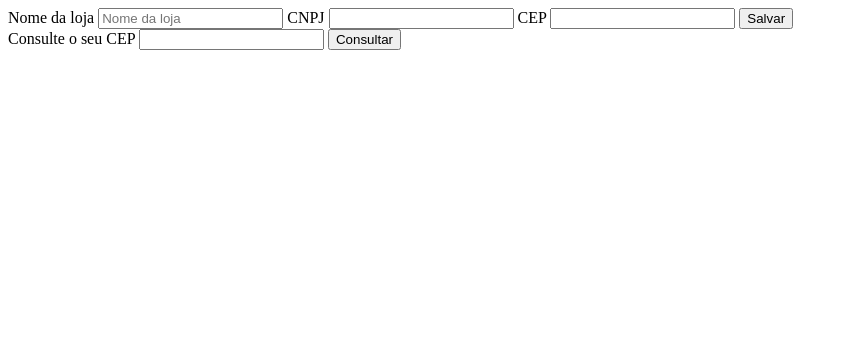
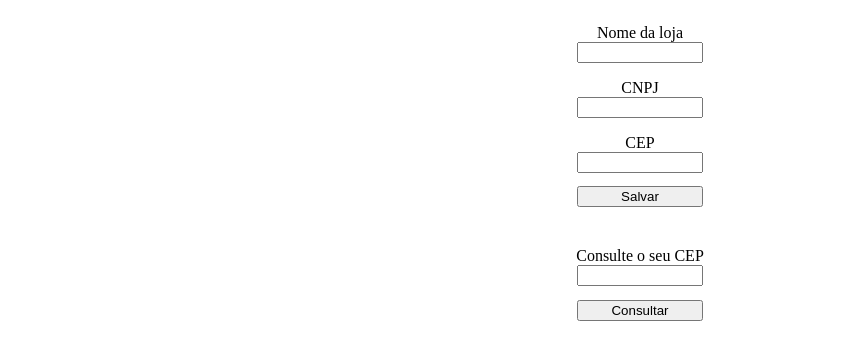
Before and after one commit to arailson/CarRentFront, a plain HTML site: page index.html in a window 1280 px wide. Shown: the whole page, without its empty margins (0-848 px from the left). Drawn offline with nearby package versions, Linux system fonts and the light colour scheme; some packages are replaced by stand-ins of ours; a script that the page names is missing.

Commit message:
Pequeno css

```diff
--- /dev/null
+++ b/gang.css
@@ -0,0 +1,38 @@
+.formulario {
+  display: flex;
+  flex-direction: column;
+  align-items: center;
+}
+
+.formulario label {
+  width: fit-content;
+  margin-top: 1em;
+}
+
+.formulario input {
+  width: 10%;
+}
+
+#btnSave {
+  margin-top: 1em;
+}
+
+.consultaCep {
+  display: flex;
+  flex-direction: column;
+  align-items: center;
+  margin-top: 2.5em;
+}
+
+.consultaCep label {
+  width: fit-content;
+
+}
+
+.consultaCep input {
+  width: 10%;
+}
+
+#btnConsultar {
+    margin-top: 1em;
+}
--- a/index.html
+++ b/index.html
@@ -5,11 +5,13 @@
       rel="stylesheet"
       href="https://cdnjs.cloudflare.com/ajax/libs/sweetalert/1.1.3/sweetalert.min.css"
     />
+    <link
+      rel="stylesheet" href="gang.css"/>
   </head>
   <body>
-    <div>
+    <div class="formulario">
       <label for="">Nome da loja</label>
-      <input id="storeName" type="text" placeholder="Nome da loja" />
+      <input id="storeName" type="text" />
 
       <label for="">CNPJ</label>
       <input id="cnpj" type="text" />
@@ -20,7 +22,7 @@
       <input id="btnSave" type="button" value="Salvar" />
     </div>
 
-    <div>
+    <div class="consultaCep">
       <label for="">Consulte o seu CEP</label>
       <input id="zipCode" type="text"/>
       <input id="btnConsultar" type="button" value="Consultar" />
```
